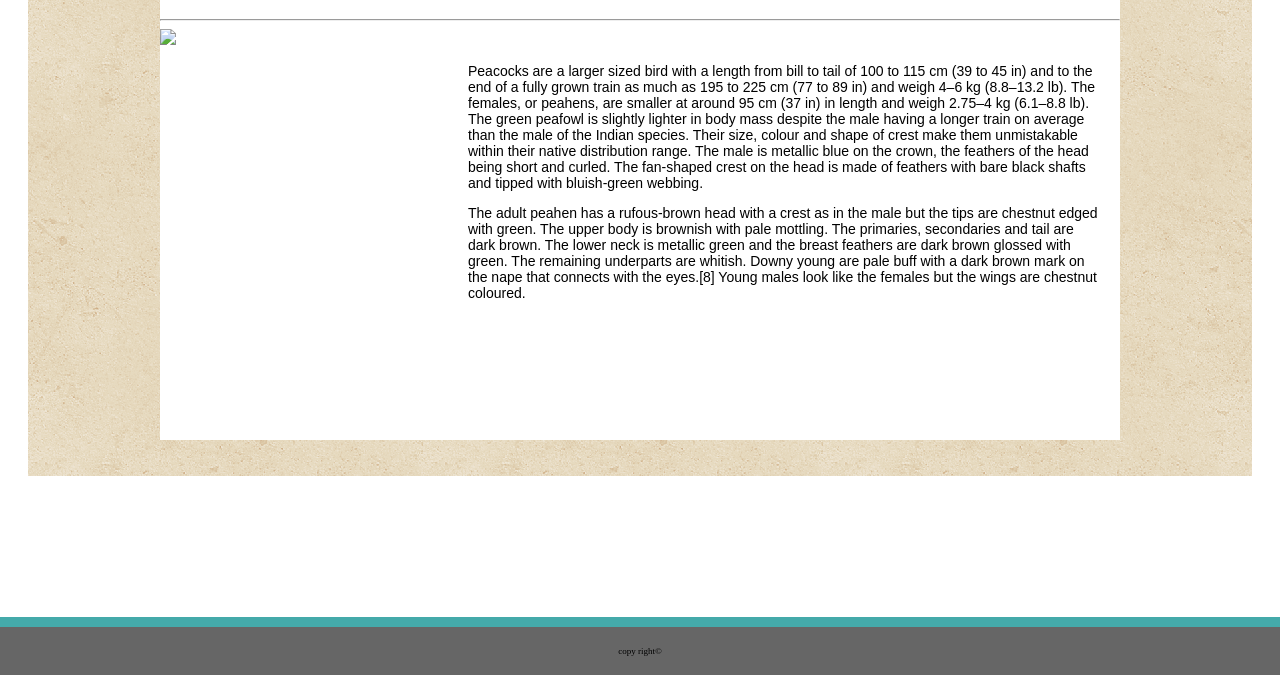
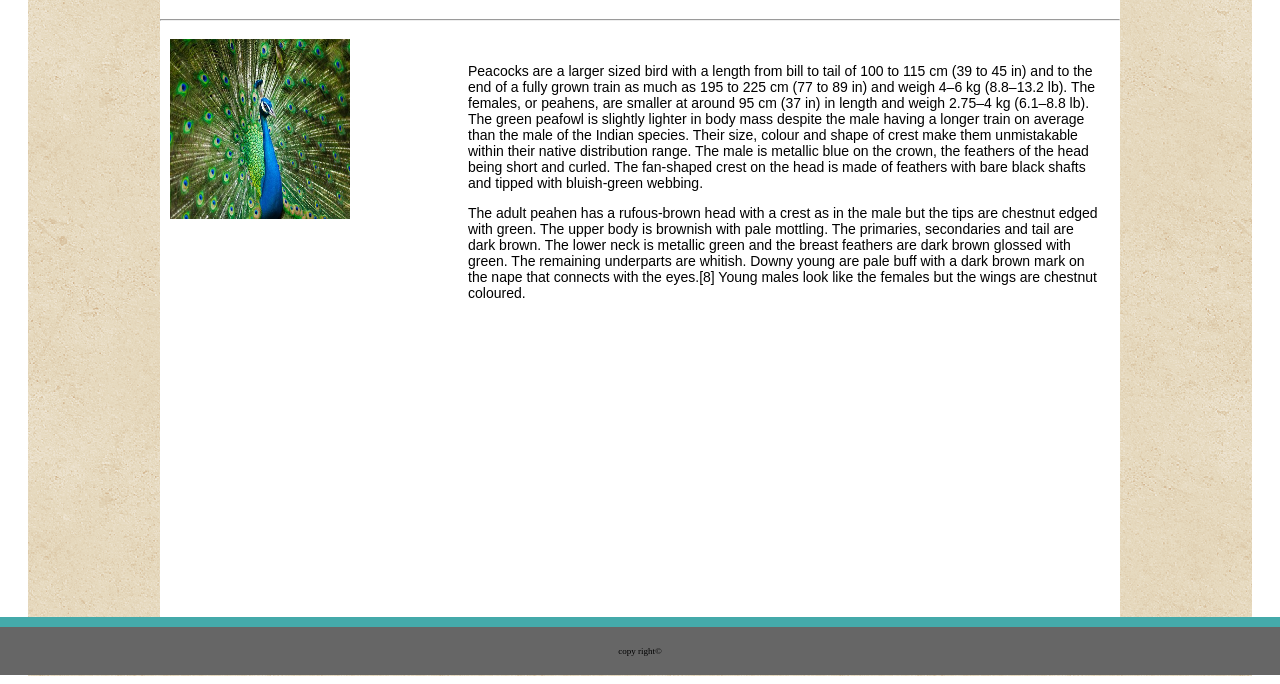
Before and after one commit to prashantip/Basic-Portfolio, a plain HTML site: page index.html in a window 1280 px wide. Shown: the part 125-809 px from the top of the page. Drawn offline with Linux system fonts and the light colour scheme.

Commit message:
final update

```diff
--- a/assest/css/style.css
+++ b/assest/css/style.css
@@ -58,7 +58,7 @@ ul a :hover
         padding-bottom: 12px;
         margin-top: 20px;
         margin-bottom: 0%;
-        height: 500px;
+        height: 700px;
         margin-left: auto;
         margin-right: auto;
       }
@@ -69,6 +69,13 @@ h1{
   font-family: 'Times New Roman', Times, serif;
   margin-right:680px;
   margin-left:0px;
+}
+
+img{
+width: 200px;
+height:200px;
+padding: 10px 10px 10px 10px;
+
 }
      Article{
         float: right;
--- a/index.html
+++ b/index.html
@@ -38,7 +38,7 @@
 
 
 
-      <img src= .//assest/image/my pic.png/>
+      <img src= "assest/images/pic1.jpg"/>
 
       <article>
       <p>Peacocks are a larger sized bird with a length from bill to tail of 100 to 115 cm (39 to 45 in) and to the end of a fully grown train as much as 195 to 225 cm (77 to 89 in) and weigh 4–6 kg (8.8–13.2 lb).
```
Also changed, not shown: assest/images/pic1.jpg (renamed from assest/images/peacock-2363750__340.jpg).
